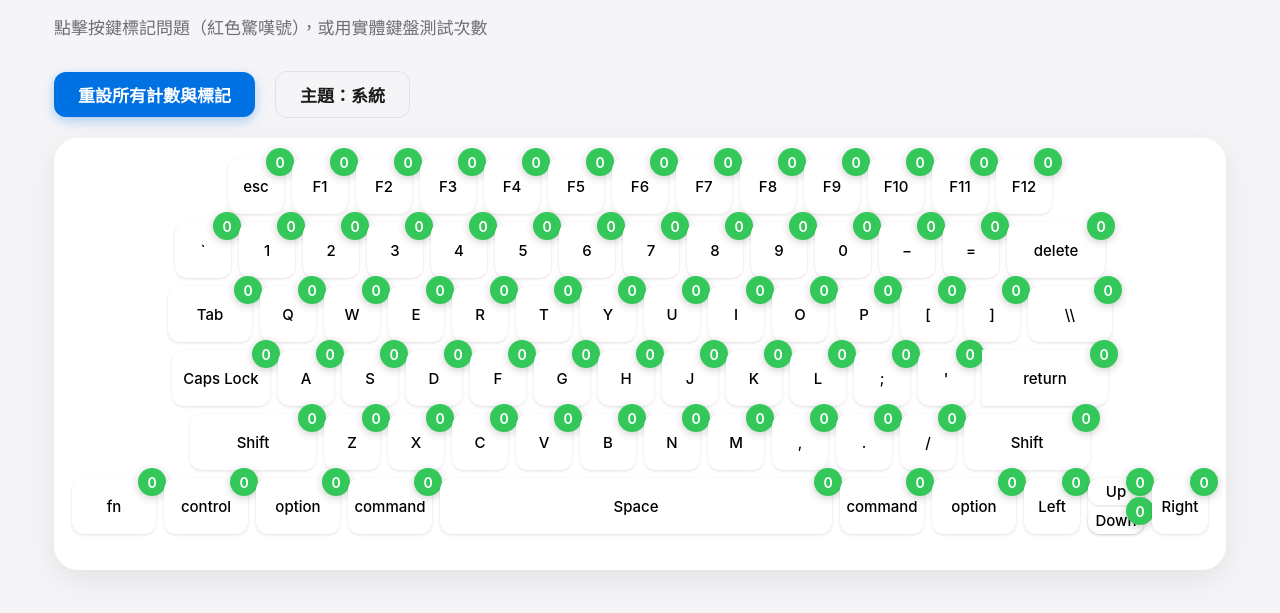
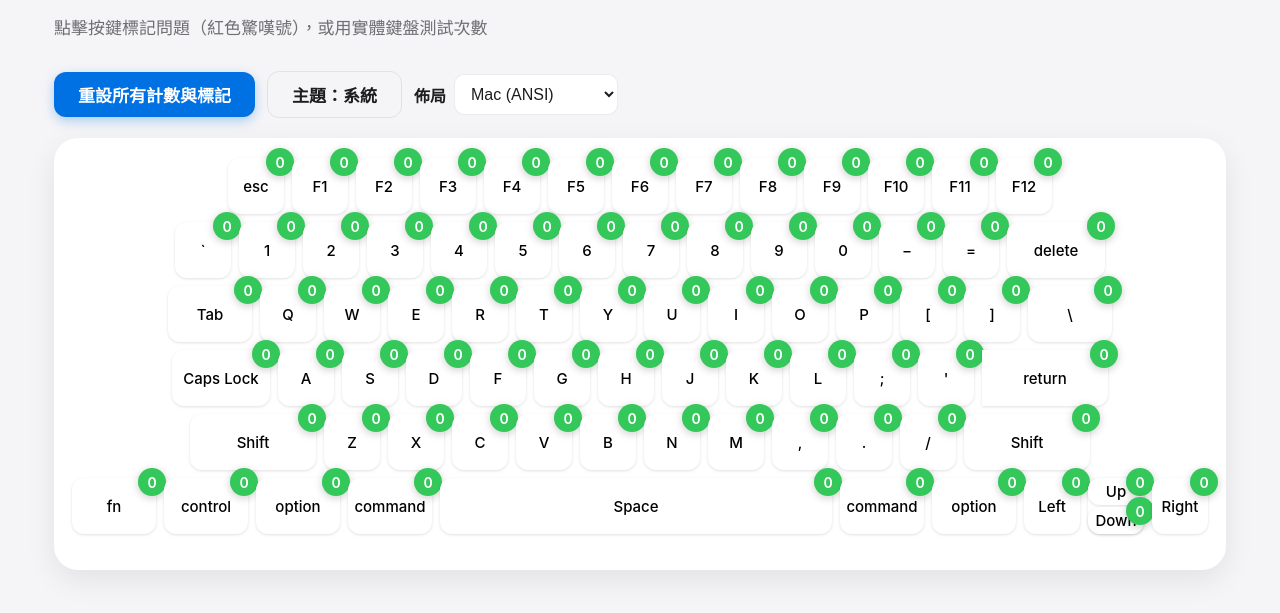
Before and after one commit to ivantw829/Keyboard-Test, a plain HTML site: page index.html in a window 1280 px wide. Shown: the part 89-702 px from the top of the page. Drawn offline with Linux system fonts and the light colour scheme.

Commit message:
新增鍵盤佈局選擇功能，更新樣式以改善工具列佈局，並重構鍵盤渲染邏輯以支援不同鍵盤佈局

```diff
--- a/index.html
+++ b/index.html
@@ -92,6 +92,14 @@
     margin-bottom: 32px;
   }
 
+  .toolbar {
+    display: flex;
+    gap: 12px;
+    align-items: center;
+    margin-bottom: 20px;
+    flex-wrap: wrap;
+  }
+
   #resetBtn {
     background: var(--accent);
     color: white;
@@ -118,9 +126,18 @@
     font-size: 17px;
     font-weight: 600;
     cursor: pointer;
-    margin-left: 12px;
   }
   #themeToggleBtn:active { transform: translateY(1px); }
+
+  /* 佈局下拉 */
+  #layoutSelect {
+    border: 1px solid var(--btn-border);
+    border-radius: 10px;
+    padding: 10px 12px;
+    font-size: 16px;
+    background: var(--container-bg);
+    color: var(--text);
+  }
 
   .keyboard-container {
     background: var(--container-bg);
@@ -223,124 +240,263 @@
 <main>
 <h1>鍵盤按鍵診斷工具</h1>
 <p class="desc">點擊按鍵標記問題（紅色驚嘆號），或用實體鍵盤測試次數</p>
-<div style="display:flex;gap:8px;align-items:center;margin-bottom:20px;">
+<div class="toolbar">
   <button id="resetBtn" aria-label="重設所有按鍵計數與標記">重設所有計數與標記</button>
   <button id="themeToggleBtn" aria-pressed="false" aria-label="切換深淺主題">主題：系統</button>
+  <label for="layoutSelect" style="display:flex;align-items:center;gap:8px;font-weight:600;color:var(--text);">
+    佈局
+    <select id="layoutSelect" aria-label="選擇鍵盤佈局">
+      <option value="mac">Mac (ANSI)</option>
+      <option value="win">Windows (ANSI)</option>
+    </select>
+  </label>
 </div>
 
 <section class="keyboard-container" aria-label="鍵盤按鍵診斷區域">
-
-  <!-- Row 1 -->
-  <div class="row">
-    <div class="key" data-key="Escape">esc</div>
-    <div class="key" data-key="F1">F1</div>
-    <div class="key" data-key="F2">F2</div>
-    <div class="key" data-key="F3">F3</div>
-    <div class="key" data-key="F4">F4</div>
-    <div class="key" data-key="F5">F5</div>
-    <div class="key" data-key="F6">F6</div>
-    <div class="key" data-key="F7">F7</div>
-    <div class="key" data-key="F8">F8</div>
-    <div class="key" data-key="F9">F9</div>
-    <div class="key" data-key="F10">F10</div>
-    <div class="key" data-key="F11">F11</div>
-    <div class="key" data-key="F12">F12</div>
-  </div>
-
-  <!-- Row 2 -->
-  <div class="row">
-    <div class="key" data-key="`">`</div>
-    <div class="key" data-key="1">1</div>
-    <div class="key" data-key="2">2</div>
-    <div class="key" data-key="3">3</div>
-    <div class="key" data-key="4">4</div>
-    <div class="key" data-key="5">5</div>
-    <div class="key" data-key="6">6</div>
-    <div class="key" data-key="7">7</div>
-    <div class="key" data-key="8">8</div>
-    <div class="key" data-key="9">9</div>
-    <div class="key" data-key="0">0</div>
-    <div class="key" data-key="-">−</div>
-    <div class="key" data-key="=">=</div>
-    <div class="key w175" data-key="Backspace">delete</div>
-  </div>
-
-  <!-- Row 3 -->
-  <div class="row">
-    <div class="key w15" data-key="Tab">Tab</div>
-    <div class="key" data-key="q">Q</div>
-    <div class="key" data-key="w">W</div>
-    <div class="key" data-key="e">E</div>
-    <div class="key" data-key="r">R</div>
-    <div class="key" data-key="t">T</div>
-    <div class="key" data-key="y">Y</div>
-    <div class="key" data-key="u">U</div>
-    <div class="key" data-key="i">I</div>
-    <div class="key" data-key="o">O</div>
-    <div class="key" data-key="p">P</div>
-    <div class="key" data-key="[">[</div>
-    <div class="key" data-key="]">]</div>
-    <div class="key w15" data-key="\">\\</div>
-  </div>
-
-  <!-- Row 4 -->
-  <div class="row">
-    <div class="key w175" data-key="CapsLock">Caps Lock</div>
-    <div class="key" data-key="a">A</div>
-    <div class="key" data-key="s">S</div>
-    <div class="key" data-key="d">D</div>
-    <div class="key" data-key="f">F</div>
-    <div class="key" data-key="g">G</div>
-    <div class="key" data-key="h">H</div>
-    <div class="key" data-key="j">J</div>
-    <div class="key" data-key="k">K</div>
-    <div class="key" data-key="l">L</div>
-    <div class="key" data-key=";">;</div>
-    <div class="key" data-key="'">'</div>
-    <div class="key w225 return" data-key="Enter">return</div>
-  </div>
-
-  <!-- Row 5 -->
-  <div class="row">
-    <div class="key w225" data-key="Shift">Shift</div>
-    <div class="key" data-key="z">Z</div>
-    <div class="key" data-key="x">X</div>
-    <div class="key" data-key="c">C</div>
-    <div class="key" data-key="v">V</div>
-    <div class="key" data-key="b">B</div>
-    <div class="key" data-key="n">N</div>
-    <div class="key" data-key="m">M</div>
-    <div class="key" data-key=",">,</div>
-    <div class="key" data-key=".">.</div>
-    <div class="key" data-key="/">/</div>
-    <div class="key w225" data-key="ShiftR">Shift</div>
-  </div>
-
-  <!-- Row 6 -->
-  <div class="row">
-    <div class="key w15" data-key="fn">fn</div>
-    <div class="key w15" data-key="Control">control</div>
-    <div class="key w15" data-key="Alt">option</div>
-    <div class="key w15" data-key="Meta">command</div>
-    <div class="key w7" data-key=" ">Space</div>
-    <div class="key w15" data-key="MetaR">command</div>
-    <div class="key w15" data-key="AltR">option</div>
-    <div class="key" data-key="ArrowLeft">Left</div>
-    <div class="key" style="display:flex;flex-direction:column;gap:2px;">
-      <div class="key" data-key="ArrowUp">Up</div>
-      <div class="key" data-key="ArrowDown">Down</div>
-    </div>
-    <div class="key" data-key="ArrowRight">Right</div>
-  </div>
+  <div id="keyboard"></div>
 </section>
 
 </main>
 
 <script>
+const layouts = {
+  mac: {
+    name: 'Mac (ANSI)',
+    rows: [
+      [
+        { label: 'esc', key: 'Escape' },
+        { label: 'F1', key: 'F1' },
+        { label: 'F2', key: 'F2' },
+        { label: 'F3', key: 'F3' },
+        { label: 'F4', key: 'F4' },
+        { label: 'F5', key: 'F5' },
+        { label: 'F6', key: 'F6' },
+        { label: 'F7', key: 'F7' },
+        { label: 'F8', key: 'F8' },
+        { label: 'F9', key: 'F9' },
+        { label: 'F10', key: 'F10' },
+        { label: 'F11', key: 'F11' },
+        { label: 'F12', key: 'F12' },
+      ],
+      [
+        { label: '`', key: '`' },
+        { label: '1', key: '1' },
+        { label: '2', key: '2' },
+        { label: '3', key: '3' },
+        { label: '4', key: '4' },
+        { label: '5', key: '5' },
+        { label: '6', key: '6' },
+        { label: '7', key: '7' },
+        { label: '8', key: '8' },
+        { label: '9', key: '9' },
+        { label: '0', key: '0' },
+        { label: '−', key: '-' },
+        { label: '=', key: '=' },
+        { label: 'delete', key: 'Backspace', width: 'w175' },
+      ],
+      [
+        { label: 'Tab', key: 'Tab', width: 'w15' },
+        { label: 'Q', key: 'q' },
+        { label: 'W', key: 'w' },
+        { label: 'E', key: 'e' },
+        { label: 'R', key: 'r' },
+        { label: 'T', key: 't' },
+        { label: 'Y', key: 'y' },
+        { label: 'U', key: 'u' },
+        { label: 'I', key: 'i' },
+        { label: 'O', key: 'o' },
+        { label: 'P', key: 'p' },
+        { label: '[', key: '[' },
+        { label: ']', key: ']' },
+        { label: '\\', key: '\\', width: 'w15' },
+      ],
+      [
+        { label: 'Caps Lock', key: 'CapsLock', width: 'w175' },
+        { label: 'A', key: 'a' },
+        { label: 'S', key: 's' },
+        { label: 'D', key: 'd' },
+        { label: 'F', key: 'f' },
+        { label: 'G', key: 'g' },
+        { label: 'H', key: 'h' },
+        { label: 'J', key: 'j' },
+        { label: 'K', key: 'k' },
+        { label: 'L', key: 'l' },
+        { label: ';', key: ';' },
+        { label: "'", key: "'" },
+        { label: 'return', key: 'Enter', width: 'w225', extraClass: 'return' },
+      ],
+      [
+        { label: 'Shift', key: 'Shift', width: 'w225' },
+        { label: 'Z', key: 'z' },
+        { label: 'X', key: 'x' },
+        { label: 'C', key: 'c' },
+        { label: 'V', key: 'v' },
+        { label: 'B', key: 'b' },
+        { label: 'N', key: 'n' },
+        { label: 'M', key: 'm' },
+        { label: ',', key: ',' },
+        { label: '.', key: '.' },
+        { label: '/', key: '/' },
+        { label: 'Shift', key: 'ShiftR', width: 'w225' },
+      ],
+      [
+        { label: 'fn', key: 'fn', width: 'w15' },
+        { label: 'control', key: 'Control', width: 'w15' },
+        { label: 'option', key: 'Alt', width: 'w15' },
+        { label: 'command', key: 'Meta', width: 'w15' },
+        { label: 'Space', key: ' ', width: 'w7' },
+        { label: 'command', key: 'MetaR', width: 'w15' },
+        { label: 'option', key: 'AltR', width: 'w15' },
+        { label: 'Left', key: 'ArrowLeft' },
+        { stack: [
+            { label: 'Up', key: 'ArrowUp' },
+            { label: 'Down', key: 'ArrowDown' },
+          ]
+        },
+        { label: 'Right', key: 'ArrowRight' },
+      ],
+    ],
+  },
+  win: {
+    name: 'Windows (ANSI)',
+    rows: [
+      [
+        { label: 'esc', key: 'Escape' },
+        { label: 'F1', key: 'F1' },
+        { label: 'F2', key: 'F2' },
+        { label: 'F3', key: 'F3' },
+        { label: 'F4', key: 'F4' },
+        { label: 'F5', key: 'F5' },
+        { label: 'F6', key: 'F6' },
+        { label: 'F7', key: 'F7' },
+        { label: 'F8', key: 'F8' },
+        { label: 'F9', key: 'F9' },
+        { label: 'F10', key: 'F10' },
+        { label: 'F11', key: 'F11' },
+        { label: 'F12', key: 'F12' },
+      ],
+      [
+        { label: '`', key: '`' },
+        { label: '1', key: '1' },
+        { label: '2', key: '2' },
+        { label: '3', key: '3' },
+        { label: '4', key: '4' },
+        { label: '5', key: '5' },
+        { label: '6', key: '6' },
+        { label: '7', key: '7' },
+        { label: '8', key: '8' },
+        { label: '9', key: '9' },
+        { label: '0', key: '0' },
+        { label: '-', key: '-' },
+        { label: '=', key: '=' },
+        { label: 'Backspace', key: 'Backspace', width: 'w175' },
+      ],
+      [
+        { label: 'Tab', key: 'Tab', width: 'w15' },
+        { label: 'Q', key: 'q' },
+        { label: 'W', key: 'w' },
+        { label: 'E', key: 'e' },
+        { label: 'R', key: 'r' },
+        { label: 'T', key: 't' },
+        { label: 'Y', key: 'y' },
+        { label: 'U', key: 'u' },
+        { label: 'I', key: 'i' },
+        { label: 'O', key: 'o' },
+        { label: 'P', key: 'p' },
+        { label: '[', key: '[' },
+        { label: ']', key: ']' },
+        { label: '\\', key: '\\', width: 'w15' },
+      ],
+      [
+        { label: 'Caps Lock', key: 'CapsLock', width: 'w175' },
+        { label: 'A', key: 'a' },
+        { label: 'S', key: 's' },
+        { label: 'D', key: 'd' },
+        { label: 'F', key: 'f' },
+        { label: 'G', key: 'g' },
+        { label: 'H', key: 'h' },
+        { label: 'J', key: 'j' },
+        { label: 'K', key: 'k' },
+        { label: 'L', key: 'l' },
+        { label: ';', key: ';' },
+        { label: "'", key: "'" },
+        { label: 'Enter', key: 'Enter', width: 'w225', extraClass: 'return' },
+      ],
+      [
+        { label: 'Shift', key: 'Shift', width: 'w225' },
+        { label: 'Z', key: 'z' },
+        { label: 'X', key: 'x' },
+        { label: 'C', key: 'c' },
+        { label: 'V', key: 'v' },
+        { label: 'B', key: 'b' },
+        { label: 'N', key: 'n' },
+        { label: 'M', key: 'm' },
+        { label: ',', key: ',' },
+        { label: '.', key: '.' },
+        { label: '/', key: '/' },
+        { label: 'Shift', key: 'ShiftR', width: 'w225' },
+      ],
+      [
+        { label: 'Ctrl', key: 'Control', width: 'w15' },
+        { label: 'Win', key: 'Meta', width: 'w15' },
+        { label: 'Alt', key: 'Alt', width: 'w15' },
+        { label: 'Space', key: ' ', width: 'w7' },
+        { label: 'AltGr', key: 'AltR', width: 'w15' },
+        { label: 'Menu', key: 'ContextMenu', width: 'w15' },
+        { label: 'Ctrl', key: 'ControlR', width: 'w15' },
+        { label: 'Left', key: 'ArrowLeft' },
+        { stack: [
+            { label: 'Up', key: 'ArrowUp' },
+            { label: 'Down', key: 'ArrowDown' },
+          ]
+        },
+        { label: 'Right', key: 'ArrowRight' },
+      ],
+    ],
+  }
+};
+
 const counter = {};
 const warned = new Set(); // 儲存有問題的按鍵
+const keyboardEl = document.getElementById('keyboard');
+const layoutSelect = document.getElementById('layoutSelect');
 
-// 初始化所有有 data-key 的按鍵（避免包含作為容器的 .key）
+function createKeyElement(keyDef) {
+  const el = document.createElement('div');
+  el.className = ['key', keyDef.width, keyDef.extraClass].filter(Boolean).join(' ');
+  el.dataset.key = keyDef.key;
+  el.textContent = keyDef.label;
+  return el;
+}
+
+function renderKeyboard(layoutName) {
+  const layout = layouts[layoutName] || layouts.mac;
+  keyboardEl.innerHTML = '';
+  layout.rows.forEach(row => {
+    const rowEl = document.createElement('div');
+    rowEl.className = 'row';
+    row.forEach(keyDef => {
+      if (keyDef.stack) {
+        const wrapper = document.createElement('div');
+        wrapper.className = 'key';
+        wrapper.style.display = 'flex';
+        wrapper.style.flexDirection = 'column';
+        wrapper.style.gap = '2px';
+        keyDef.stack.forEach(stackKey => {
+          const child = createKeyElement(stackKey);
+          wrapper.appendChild(child);
+        });
+        rowEl.appendChild(wrapper);
+      } else {
+        const keyEl = createKeyElement(keyDef);
+        rowEl.appendChild(keyEl);
+      }
+    });
+    keyboardEl.appendChild(rowEl);
+  });
+}
+
+function initKeyInteractions() {
   document.querySelectorAll('.key[data-key]').forEach(keyEl => {
     const key = keyEl.dataset.key;
 
@@ -365,6 +521,17 @@ document.querySelectorAll('.key[data-key]').forEach(keyEl => {
       }
     });
   });
+}
+
+function resetAll() {
+  Object.keys(counter).forEach(k => delete counter[k]);
+  warned.clear();
+  document.querySelectorAll('.badge').forEach(b => {
+    b.textContent = '0';
+    b.className = 'badge green';
+  });
+  document.querySelectorAll('.warning').forEach(w => w.remove());
+}
 
 // 實體鍵盤輸入（只計數，不影響標記）
 document.addEventListener('keydown', e => {
@@ -373,7 +540,10 @@ document.addEventListener('keydown', e => {
   if (key === ' ') key = ' ';
   if (e.key === 'Meta') key = e.location === 1 ? 'Meta' : 'MetaR';
   if (e.key === 'Alt') key = e.location === 1 ? 'Alt' : 'AltR';
+  if (e.key === 'AltGraph') key = 'AltR';
   if (e.key === 'Shift') key = e.location === 1 ? 'Shift' : 'ShiftR';
+  if (e.key === 'Control') key = e.location === 1 ? 'Control' : 'ControlR';
+  if (e.key === 'ContextMenu') key = 'ContextMenu';
 
   const el = document.querySelector(`[data-key="${key}"]`);
   if (el) {
@@ -391,15 +561,26 @@ document.addEventListener('keydown', e => {
   }
 });
 
+// 佈局切換
+layoutSelect.addEventListener('change', () => {
+  const choice = layoutSelect.value;
+  localStorage.setItem('layout', choice);
+  renderKeyboard(choice);
+  initKeyInteractions();
+  resetAll();
+});
+
+// 初始化佈局
+const savedLayout = localStorage.getItem('layout');
+const initialLayout = layouts[savedLayout] ? savedLayout : 'mac';
+layoutSelect.value = initialLayout;
+renderKeyboard(initialLayout);
+initKeyInteractions();
+resetAll();
+
 // 重設按鈕
 document.getElementById('resetBtn').addEventListener('click', () => {
-  Object.keys(counter).forEach(k => delete counter[k]);
-  warned.clear();
-  document.querySelectorAll('.badge').forEach(b => {
-    b.textContent = '0';
-    b.className = 'badge green';
-  });
-  document.querySelectorAll('.warning').forEach(w => w.remove());
+  resetAll();
 });
 
 // 主題切換與偏好儲存
```
Lines whose indentation alone changed are shown as unchanged.
